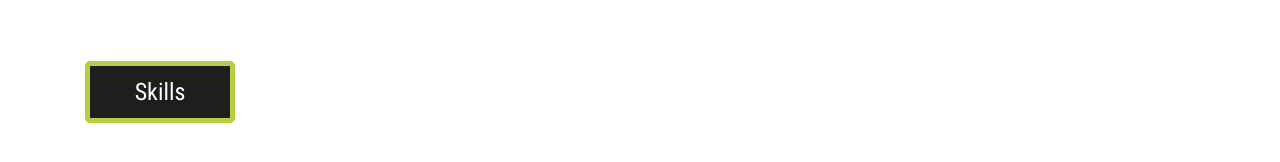
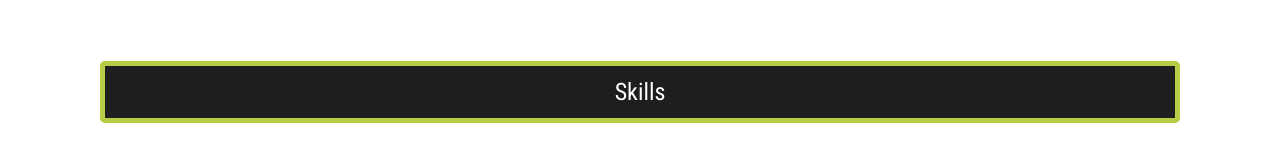
Before and after one commit to keenan560/fullstack, a website: page index.html in a window 1280 px wide. Shown: the part 338-500 px from the top of the page. Drawn offline with nearby package versions, Linux system fonts and the light colour scheme.

Commit message:
changed size of skills button to match container

```diff
--- a/assets/css/style.css
+++ b/assets/css/style.css
@@ -89,7 +89,7 @@ nav {
     color: white !important;
     background-color: rgb(30, 30, 30);
     border: thick rgb(181, 206, 68) solid;
-    width: 150px;
+    /* width: 150px; */
     font-size: 24px;
 }
 
--- a/index.html
+++ b/index.html
@@ -35,8 +35,6 @@
     </nav>
 
     <div class="container d-align-center">
-
-
         <div class="row  mx-auto animated bounceInLeft slower my-5">
             <div class="card mb-3 float-left animated bounceInDown slower" style="max-width: 400px;">
                 <div class="row no-gutters">
@@ -63,8 +61,10 @@
                 id="sql">
         </div>
 
-        <button id='skills'type='button' class="btn btn-lg p-2 mx-auto">Skills</button>
-        <div class='container col-9 mx-auto'>
+
+
+        <div class='container col-12 mx-auto'>
+            <button id='skills' type='button' class="btn btn-lg p-2 mx-auto text-center col-12">Skills</button>
             <div id='feed' class='mx-auto my-5'>
 
                 <!-- Display langauge and percent of knowledge here -->
```
